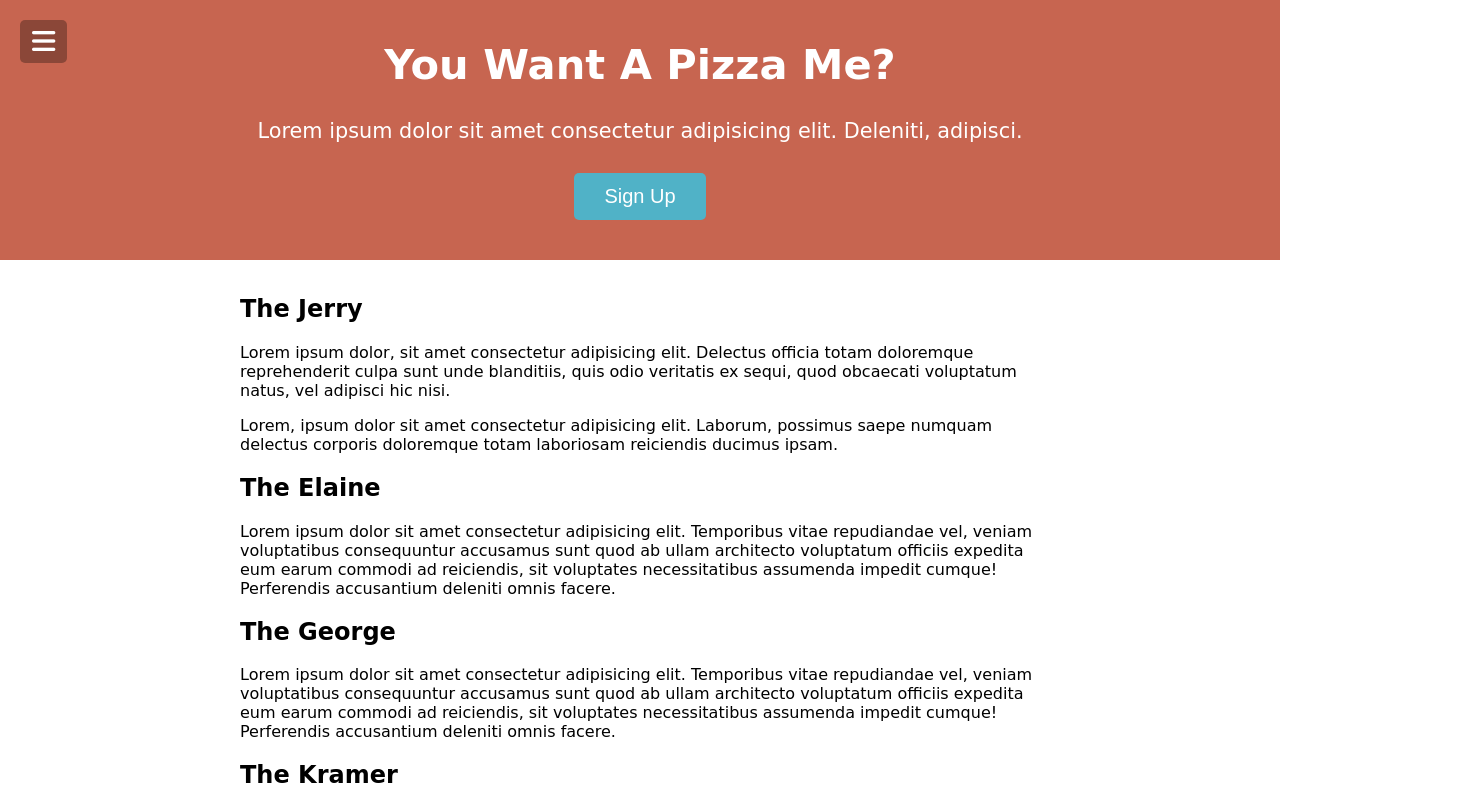
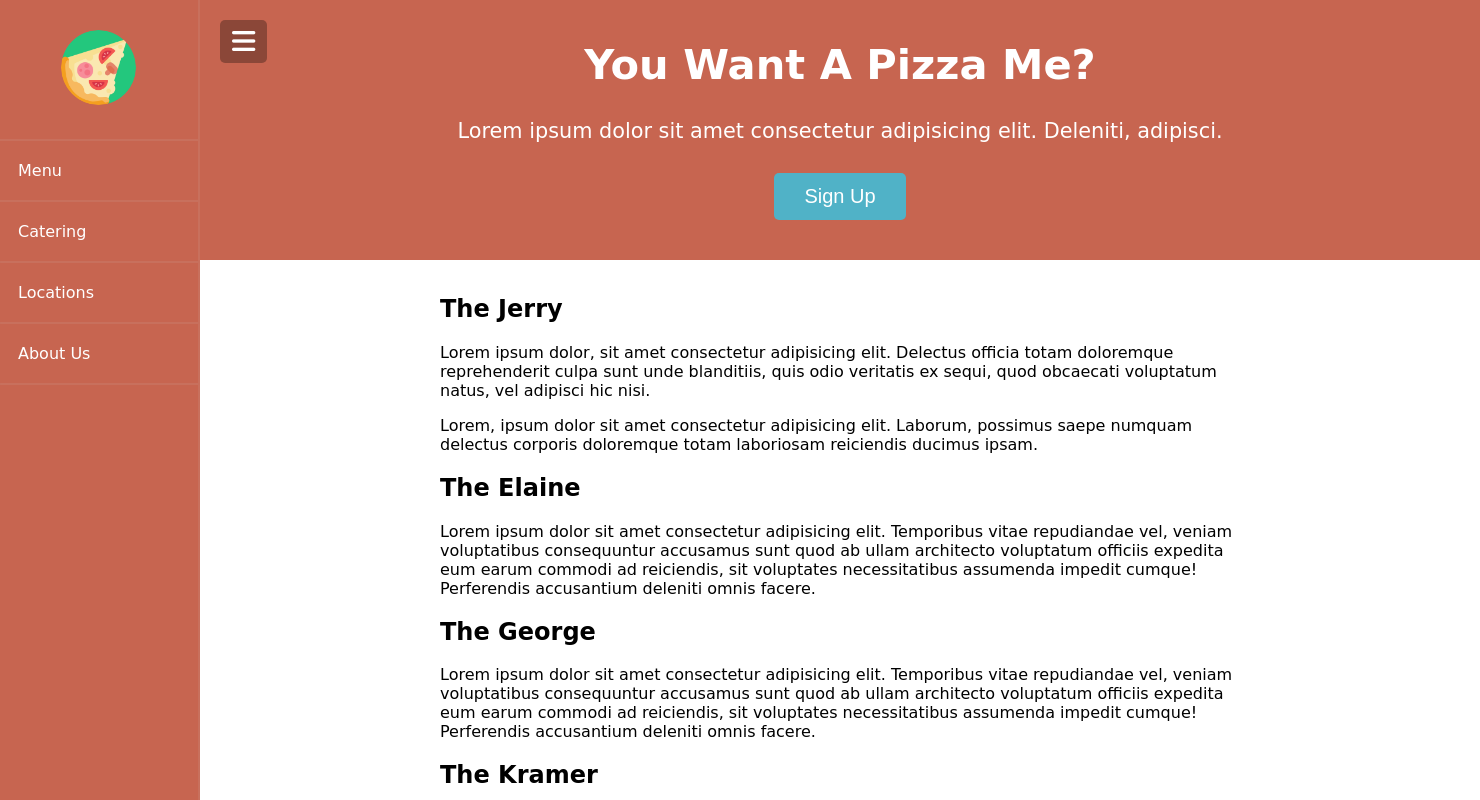
Before and after one commit to rh9891/PlanetPizza, a plain HTML site: page index.html in a window 1280 px wide. Both pictures are taken after a click on the button 43 px from the left and 41 px from the top of the page. Shown: the top 800 px of the page, 1480 px wide, since content can reach past the window. Drawn offline with Linux system fonts and the light colour scheme; a web font is replaced by a local one.

Commit message:
Completed the toggle functionality for the application. When the toggle navigation button is clicked, the sidebar navigation menu appears. Application is functioning as expected.

```diff
--- a/script.js
+++ b/script.js
@@ -0,0 +1,9 @@
+const toggle = document.getElementById("toggle");
+const close = document.getElementById("close");
+const open = document.getElementById("open");
+const modal = document.getElementById("modal");
+
+// Toggle Navigation
+toggle.addEventListener("click", () =>
+  document.body.classList.toggle("show-nav")
+);
--- a/style.css
+++ b/style.css
@@ -13,6 +13,12 @@
 body {
   font-family: "Langar", cursive;
   margin: 0;
+  transition: transform 0.3s ease;
+}
+
+body.show-nav {
+  /* Uses the width of the navigation bar. */
+  transform: translateX(200px);
 }
 
 nav {
```
